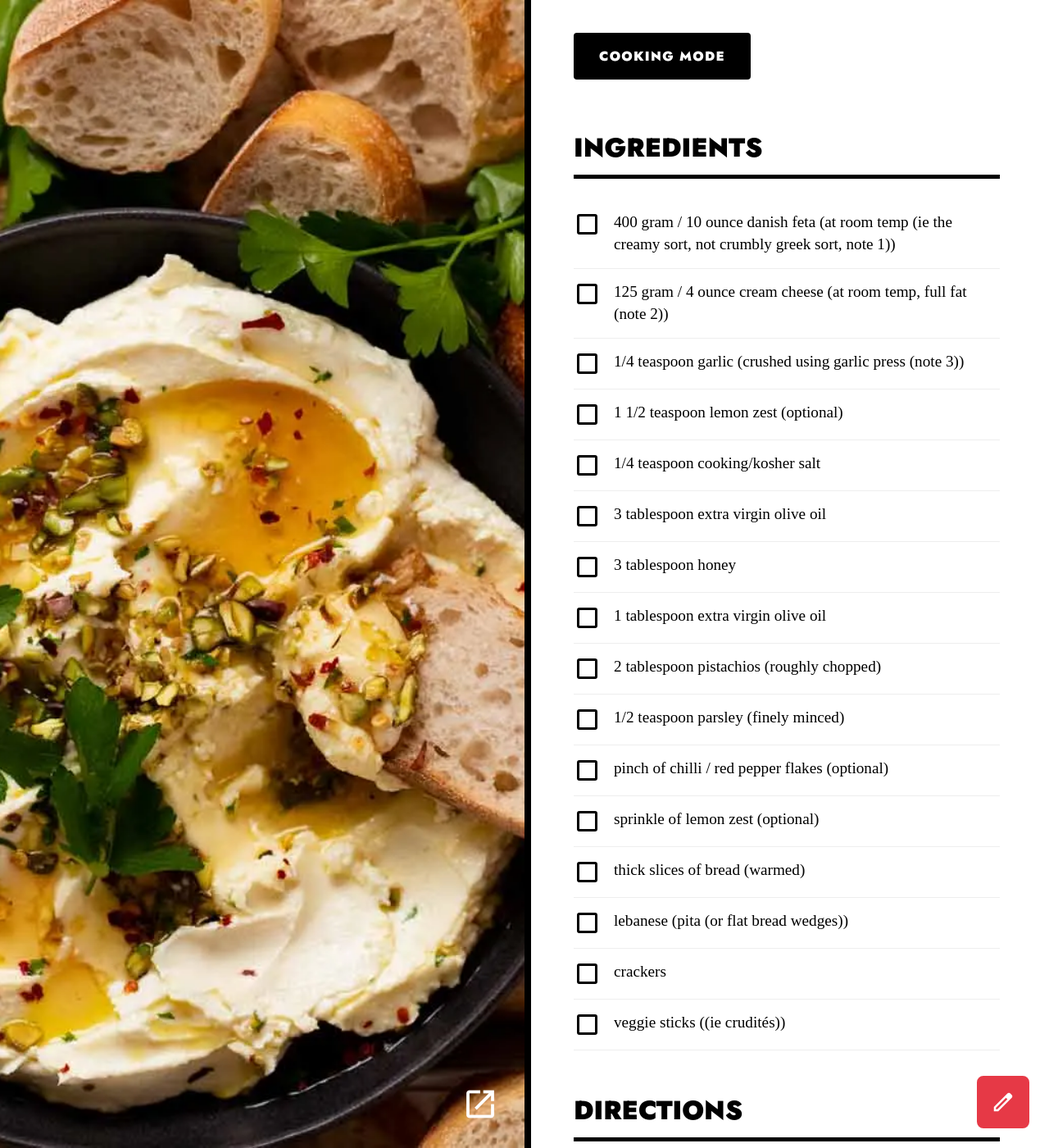
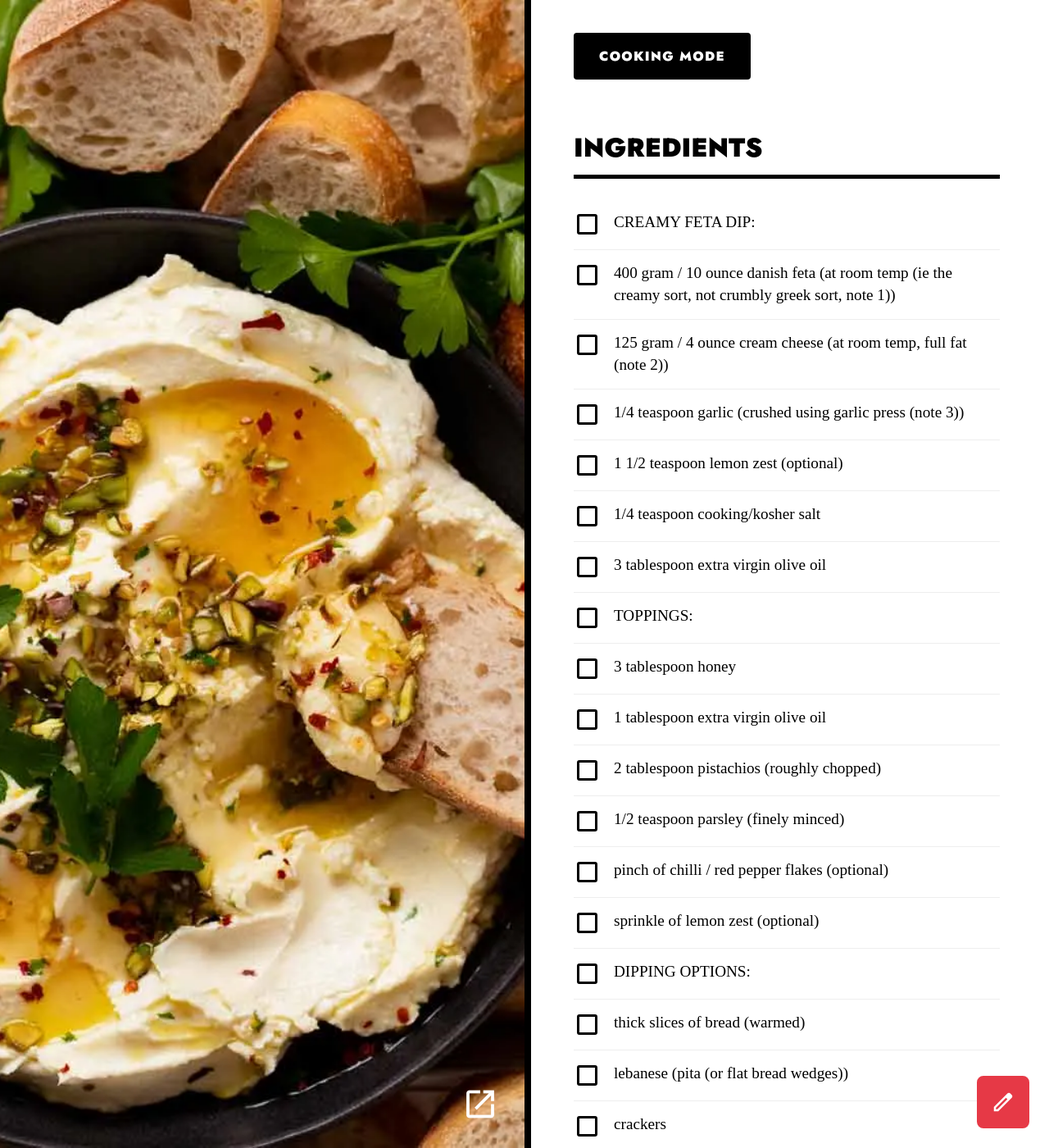
Before and after one commit to amp800/chowdown, a Jekyll site: the page built from _recipes/creamy-feta-dip.md, in a window 1280 px wide and 1400 px high, scrolled down 505 px. Shown: the whole window at 82% size. Built offline with Jekyll 4.4.1, drawn with Linux system fonts in a browser that asks for light colours.

Commit message:
Edit recipe _recipes/creamy-feta-dip.md

```diff
--- a/_recipes/creamy-feta-dip.md
+++ b/_recipes/creamy-feta-dip.md
@@ -13,18 +13,21 @@ description: This will save you when you need something fast, low-cost but a lit
 yield: 8 servings
 prep_time: '10'
 ingredients:
+- 'CREAMY FETA DIP:'
 - 400 gram / 10 ounce danish feta (at room temp (ie the creamy sort, not crumbly greek sort, note 1))
 - 125 gram / 4 ounce cream cheese (at room temp, full fat (note 2))
 - 1/4 teaspoon garlic (crushed using garlic press (note 3))
 - 1 1/2 teaspoon lemon zest (optional)
 - 1/4 teaspoon cooking/kosher salt
 - 3 tablespoon extra virgin olive oil
+- 'TOPPINGS:'
 - 3 tablespoon honey
 - 1 tablespoon extra virgin olive oil
 - 2 tablespoon pistachios (roughly chopped)
 - 1/2 teaspoon parsley (finely minced)
 - pinch of chilli / red pepper flakes (optional)
 - sprinkle of lemon zest (optional)
+- 'DIPPING OPTIONS:'
 - thick slices of bread (warmed)
 - lebanese (pita (or flat bread wedges))
 - crackers
```
